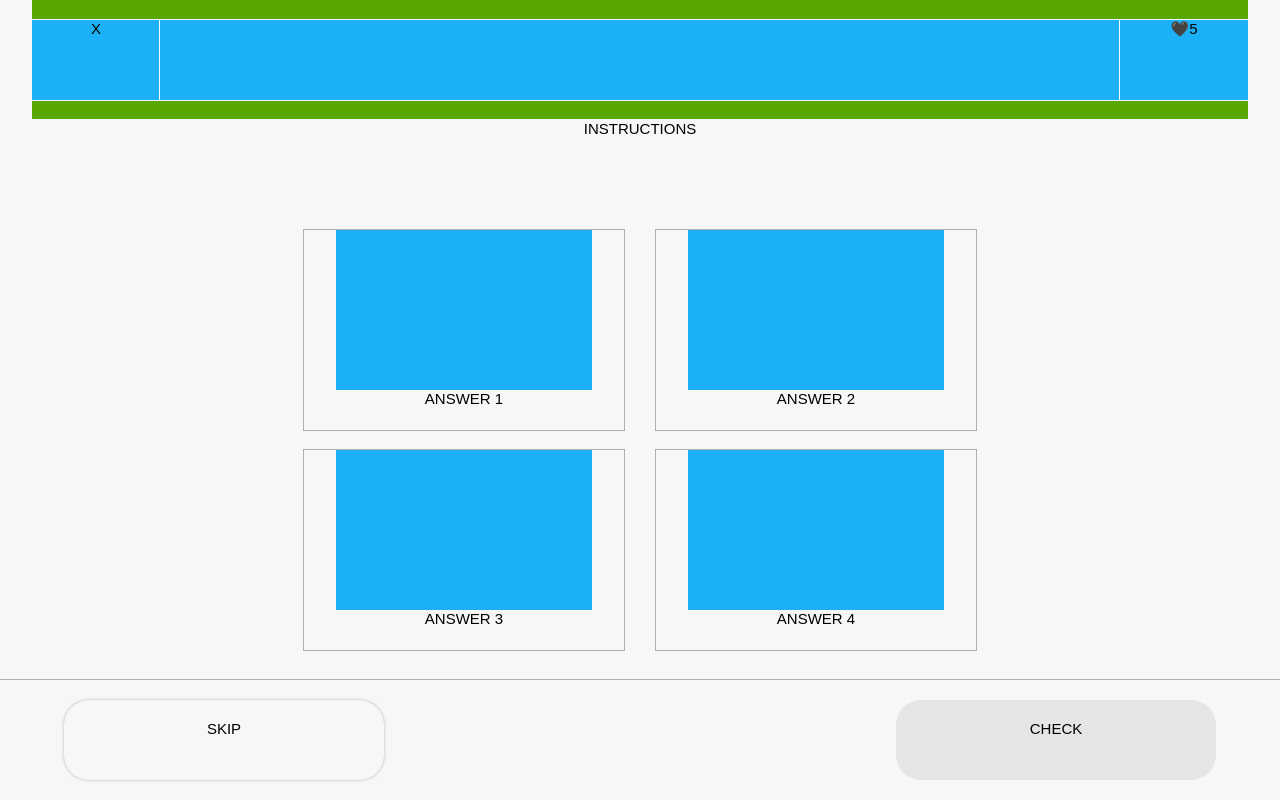
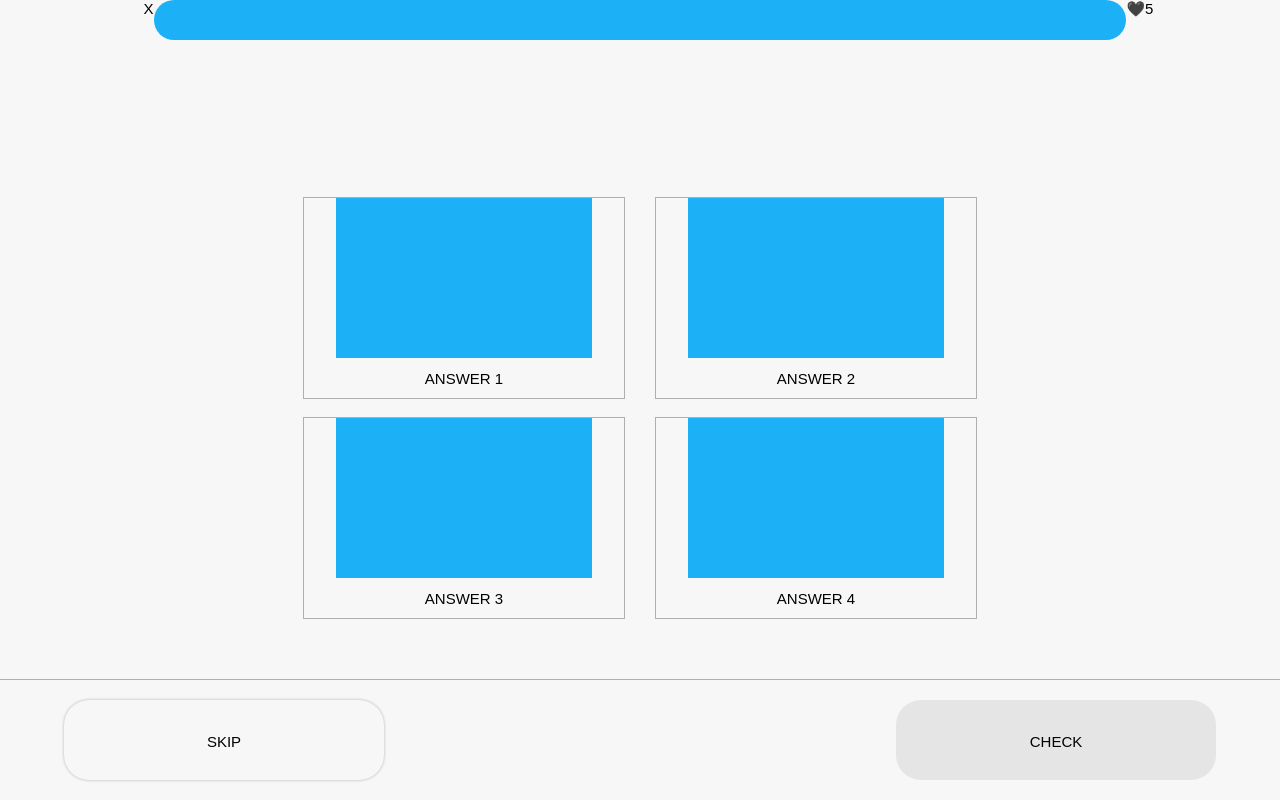
Before and after one commit to ehoover3/lifeskills, a plain HTML site: page index.html in a window 1280 px wide. Drawn offline with Linux system fonts and the light colour scheme.

Commit message:
added js for hover & click events

```diff
--- /dev/null
+++ b/createHTML.js
@@ -0,0 +1,128 @@
+function createHTML() {
+  let quizGame = document.createElement("div");
+  quizGame.className = "quizGame";
+  document.body.appendChild(quizGame);
+
+  let top = document.createElement("div");
+  top.className = "top";
+  quizGame.appendChild(top);
+
+  let top_container_x_AND_progressBar_AND_hearts = document.createElement(
+    "div"
+  );
+  top_container_x_AND_progressBar_AND_hearts.className =
+    "top_container_x_AND_progressBar_AND_hearts";
+  top.appendChild(top_container_x_AND_progressBar_AND_hearts);
+
+  let top_x = document.createElement("div");
+  top_x.className = "top_x";
+  top_x.innerHTML = "X";
+  top_container_x_AND_progressBar_AND_hearts.appendChild(top_x);
+
+  let top_progressBar = document.createElement("div");
+  top_progressBar.className = "top_progressBar";
+  top_container_x_AND_progressBar_AND_hearts.appendChild(top_progressBar);
+
+  let top_progressBar_percentComplete = document.createElement("div");
+  top_progressBar_percentComplete.className = "top_progressBar_percentComplete";
+  top_progressBar.appendChild(top_progressBar_percentComplete);
+
+  let top_hearts = document.createElement("div");
+  top_hearts.className = "top_hearts";
+  top_hearts.innerHTML = "&#128420;5";
+  top_container_x_AND_progressBar_AND_hearts.appendChild(top_hearts);
+
+  let middle = document.createElement("div");
+  middle.className = "middle";
+  quizGame.appendChild(middle);
+
+  let middle_instructions = document.createElement("div");
+  middle_instructions.className = "middle_instructions";
+  middle.appendChild(middle_instructions);
+
+  let middle_answerBoxes = document.createElement("div");
+  middle_answerBoxes.className = "middle_answerBoxes";
+  middle.appendChild(middle_answerBoxes);
+  // middle_answer1
+  let middle_answer1 = document.createElement("div");
+  middle_answer1.className = "middle_answer1";
+  middle_answerBoxes.appendChild(middle_answer1);
+
+  let middle_answer1_image = document.createElement("div");
+  middle_answer1_image.className = "middle_answer1_image";
+  middle_answer1.appendChild(middle_answer1_image);
+
+  let middle_answer1_text = document.createElement("div");
+  middle_answer1_text.className = "middle_answer1_text";
+  middle_answer1_text.innerHTML = "ANSWER 1";
+  middle_answer1.appendChild(middle_answer1_text);
+  // middle_answer2
+  let middle_answer2 = document.createElement("div");
+  middle_answer2.className = "middle_answer2";
+  middle_answerBoxes.appendChild(middle_answer2);
+
+  let middle_answer2_image = document.createElement("div");
+  middle_answer2_image.className = "middle_answer2_image";
+  middle_answer2.appendChild(middle_answer2_image);
+
+  let middle_answer2_text = document.createElement("div");
+  middle_answer2_text.className = "middle_answer2_text";
+  middle_answer2_text.innerHTML = "ANSWER 2";
+  middle_answer2.appendChild(middle_answer2_text);
+  // middle_answer3
+  let middle_answer3 = document.createElement("div");
+  middle_answer3.className = "middle_answer3";
+  middle_answerBoxes.appendChild(middle_answer3);
+
+  let middle_answer3_image = document.createElement("div");
+  middle_answer3_image.className = "middle_answer3_image";
+  middle_answer3.appendChild(middle_answer3_image);
+
+  let middle_answer3_text = document.createElement("div");
+  middle_answer3_text.className = "middle_answer3_text";
+  middle_answer3_text.innerHTML = "ANSWER 3";
+  middle_answer3.appendChild(middle_answer3_text);
+  // middle_answer4
+  let middle_answer4 = document.createElement("div");
+  middle_answer4.className = "middle_answer4";
+  middle_answerBoxes.appendChild(middle_answer4);
+
+  let middle_answer4_image = document.createElement("div");
+  middle_answer4_image.className = "middle_answer4_image";
+  middle_answer4.appendChild(middle_answer4_image);
+
+  let middle_answer4_text = document.createElement("div");
+  middle_answer4_text.className = "middle_answer4_text";
+  middle_answer4_text.innerHTML = "ANSWER 4";
+  middle_answer4.appendChild(middle_answer4_text);
+
+  let bottom = document.createElement("div");
+  bottom.className = "bottom";
+  quizGame.appendChild(bottom);
+
+  let bottom_container_skipButton_AND_checkButton = document.createElement(
+    "div"
+  );
+  bottom_container_skipButton_AND_checkButton.className =
+    "bottom_container_skipButton_AND_checkButton";
+  bottom.appendChild(bottom_container_skipButton_AND_checkButton);
+
+  let bottom_skipButton = document.createElement("div");
+  bottom_skipButton.className = "bottom_skipButton";
+  bottom_container_skipButton_AND_checkButton.appendChild(bottom_skipButton);
+
+  let bottom_skipButton_text = document.createElement("div");
+  bottom_skipButton_text.className = "bottom_skipButton_text";
+  bottom_skipButton_text.innerHTML = "SKIP";
+  bottom_skipButton.appendChild(bottom_skipButton_text);
+
+  let bottom_checkButton = document.createElement("div");
+  bottom_checkButton.className = "bottom_checkButton";
+  bottom_container_skipButton_AND_checkButton.appendChild(bottom_checkButton);
+
+  let bottom_checkButton_text = document.createElement("div");
+  bottom_checkButton_text.className = "bottom_checkButton_text";
+  bottom_checkButton_text.innerHTML = "CHECK";
+  bottom_checkButton.appendChild(bottom_checkButton_text);
+}
+createHTML();
--- /dev/null
+++ b/functions.js
@@ -0,0 +1,116 @@
+// EDUCATION:  Facial Recognition & Conversation AI
+
+// TO DO:  Make Quiz Function with pagination
+// TO DO:  Make screen - load screen with random quote
+// TO DO:  Make screen - lessons
+// TO DO:  Make screen - stories
+// TO DO:  Make screen - profile
+// TO DO:  Make screen - league
+// TO DO:  Make screen - shop (able to buy a house, clothes & other things for profile)
+// TO DO:  Make Camera able to read user's nonverbals & identify emotions
+// facial recognition, then full body
+// TO DO:  Make Camera able to match identified nonverbal with similar images (i.e. donald duck frowning face)
+
+// GLOBAL VARIABLES
+let quizGame = document.querySelector(".quizGame");
+let top_x = document.querySelector(".top_x");
+let top_progressBar = document.querySelector(".top_progressBar");
+let top_progressBar_percentComplete = document.querySelector(
+  ".top_progressBar_percentComplete"
+);
+let top_hearts = document.querySelector(".top_hearts");
+let middle_instructions = document.querySelector(".middle_instructions");
+let middle_answer1 = document.querySelector(".middle_answer1");
+let middle_answer1_image = document.querySelector(".middle_answer1_image");
+let middle_answer1_text = document.querySelector(".middle_answer1_text");
+let middle_answer2 = document.querySelector(".middle_answer2");
+let middle_answer2_image = document.querySelector(".middle_answer2_image");
+let middle_answer2_text = document.querySelector(".middle_answer2_text");
+let middle_answer3 = document.querySelector(".middle_answer3");
+let middle_answer3_image = document.querySelector(".middle_answer3_image");
+let middle_answer3_text = document.querySelector(".middle_answer3_text");
+let middle_answer4 = document.querySelector(".middle_answer4");
+let middle_answer4_image = document.querySelector(".middle_answer4_image");
+let middle_answer4_text = document.querySelector(".middle_answer4_text");
+let bottom_skipButton = document.querySelector(".bottom_skipButton");
+let bottom_skipButton_text = document.querySelector(".bottom_skipButton_text");
+let bottom_checkButton = document.querySelector(".bottom_checkButton");
+let bottom_checkButton_text = document.querySelector(
+  ".bottom_checkButton_text"
+);
+
+// CLICK EVENT
+let answerBox_click = function (event) {
+  let answerBox = event.currentTarget;
+  middle_answer1.style.backgroundColor = "#f7f7f7"; // POLAR
+  middle_answer2.style.backgroundColor = "#f7f7f7"; // POLAR
+  middle_answer3.style.backgroundColor = "#f7f7f7"; // POLAR
+  middle_answer4.style.backgroundColor = "#f7f7f7"; // POLAR
+  answerBox.style.backgroundColor = "#58cc02"; // FEATHER GREEN
+  bottom_checkButton.style.backgroundColor = "#58cc02"; // FEATHER GREEN
+  bottom_checkButton_text.style.backgroundColor = "#58cc02"; // FEATHER GREEN
+};
+
+// MOUSEOVER EVENTS
+let answerBox_mouseOver = function (event) {
+  let answerBox = event.currentTarget;
+  // answer box
+  if (answerBox.style.backgroundColor !== "rgb(88, 204, 2)") {
+    // rgb(88, 204, 2) === FEATHER GREEN
+    answerBox.style.backgroundColor = "#afafaf"; // HARE
+  }
+
+  // #89e219; // MASK GREEN
+};
+
+let checkBox_mouseOver = function (event) {
+  let checkBox = event.currentTarget;
+  // answer box
+  if (checkBox.style.backgroundColor === "rgb(88, 204, 2)") {
+    // rgb(88, 204, 2) === FEATHER GREEN
+    bottom_checkButton.style.backgroundColor = "#89e219"; // MASK GREEN
+    bottom_checkButton_text.style.backgroundColor = "#89e219"; // MASK GREEN
+  }
+};
+
+// MOUSEOUT EVENT
+let answerBox_mouseOut = function (event) {
+  let answerBox = event.currentTarget;
+
+  // answer box
+  if (answerBox.style.backgroundColor !== "rgb(88, 204, 2)") {
+    // rgb(88, 204, 2) === FEATHER GREEN
+    answerBox.style.backgroundColor = "#f7f7f7"; // POLAR
+  }
+
+  // #89e219; // MASK GREEN
+};
+
+let checkBox_mouseOut = function (event) {
+  let checkBox = event.currentTarget;
+  // answer box
+  if (checkBox.style.backgroundColor !== "rgb(88, 204, 2)") {
+    // rgb(88, 204, 2) === FEATHER GREEN
+    bottom_checkButton.style.backgroundColor = "#58cc02"; // FEATHER GREEN
+    bottom_checkButton_text.style.backgroundColor = "#58cc02"; // FEATHER GREEN
+  }
+};
+
+// CLICK LISTENER
+middle_answer1.addEventListener("click", answerBox_click);
+middle_answer2.addEventListener("click", answerBox_click);
+middle_answer3.addEventListener("click", answerBox_click);
+middle_answer4.addEventListener("click", answerBox_click);
+bottom_checkButton.addEventListener("click", answerBox_click);
+// MOUSEOVER LISTENER
+middle_answer1.addEventListener("mouseover", answerBox_mouseOver);
+middle_answer2.addEventListener("mouseover", answerBox_mouseOver);
+middle_answer3.addEventListener("mouseover", answerBox_mouseOver);
+middle_answer4.addEventListener("mouseover", answerBox_mouseOver);
+bottom_checkButton.addEventListener("mouseover", checkBox_mouseOver);
+// MOUSEOUT LISTENER
+middle_answer1.addEventListener("mouseout", answerBox_mouseOut);
+middle_answer2.addEventListener("mouseout", answerBox_mouseOut);
+middle_answer3.addEventListener("mouseout", answerBox_mouseOut);
+middle_answer4.addEventListener("mouseout", answerBox_mouseOut);
+bottom_checkButton.addEventListener("mouseout", checkBox_mouseOut);
--- a/index.html
+++ b/index.html
@@ -15,46 +15,7 @@
   </head>
 
   <body>
-    <div class="quizGame">
-      <div class="top">
-        <div class="top_container_x_AND_progressBar_AND_hearts">
-          <div class="top_x">X</div>
-          <div class="top_progressBar"></div>
-          <div class="top_hearts">&#128420;5</div>
-        </div>
-      </div>
-      <div class="middle">
-        <div class="middle_instructions">INSTRUCTIONS</div>
-        <div class="middle_answerBoxes">
-          <div class="middle_answer1">
-            <div class="middle_answer1_image"></div>
-            <div class="middle_answer1_text">ANSWER 1</div>
-          </div>
-          <div class="middle_answer2">
-            <div class="middle_answer2_image"></div>
-            <div class="middle_answer2_text">ANSWER 2</div>
-          </div>
-          <div class="middle_answer3">
-            <div class="middle_answer3_image"></div>
-            <div class="middle_answer3_text">ANSWER 3</div>
-          </div>
-          <div class="middle_answer4">
-            <div class="middle_answer4_image"></div>
-            <div class="middle_answer4_text">ANSWER 4</div>
-          </div>
-        </div>
-      </div>
-      <div class="bottom">
-        <div class="bottom_container_skipButton_AND_checkButton">
-          <div class="bottom_skipButton">
-            <div class="bottom_skipButton_text">SKIP</div>
-          </div>
-            <div class="bottom_checkButton">
-            <div class="bottom_checkButton_text">CHECK</div>
-          </div>
-      </div>
-    </div>
-
-    <script src="./lifeskills.js"></script>
+    <script src="./createHTML.js"></script>
+    <script src="./functions.js"></script>
   </body>
 </html>
--- a/main.css
+++ b/main.css
@@ -1,6 +1,6 @@
 .brandColors {
   /* CORE BRAND COLORS */
-  color: #58cc02; /* FEATHER GREEN  */
+  color: #58cc02; /* FEATHER GREEN */
   color: #89e219; /* MASK GREEN */
   color: #777777; /* WOLF */
   color: #ffffff; /* WHITE */
@@ -86,33 +86,50 @@ body {
   justify-content: center;
 }
 .top_container_x_AND_progressBar_AND_hearts {
-  background-color: var(--color_d4_treeFrog);
+  background-color: var(--color_a1_polar);
   height: 15vh;
   width: 95vw;
-  outline: var(--color_a1_polar) 1px solid;
+  /* outline: var(--color_a1_polar) 1px solid; */
   display: flex;
   justify-content: center;
-  align-items: center;
+  /* align-items: center; */
 }
 .top_x {
-  background-color: var(--color_e6_macaw);
-  height: 10vh;
+  background-color: var(--color_a1_polar);
+  height: 5vh;
   width: 10vw;
-  outline: var(--color_a1_polar) 1px solid;
-  text-align: center;
+  /* outline: var(--color_a1_polar) 1px solid; */
+  text-align: right;
+}
+
+.top_x:hover {
+  color: var(--color_a3_hare);
 }
 .top_progressBar {
+  width: 100%;
   background-color: var(--color_e6_macaw);
-  height: 10vh;
-  width: 75vw;
-  outline: var(--color_a1_polar) 1px solid;
+  height: 5vh;
+  width: 80vw;
+  /* outline: var(--color_a1_polar) 1px solid; */
+  border-radius: 25px; /* rounded corner */
 }
+.top_progressBar_percentComplete {
+  width: 20%;
+  background-color: var(--color_a3_hare);
+  border-radius: 25px; /* rounded corner */
+}
+
 .top_hearts {
-  background-color: var(--color_e6_macaw);
-  height: 10vh;
+  background-color: var(--color_a1_polar);
+  height: 5vh;
   width: 10vw;
-  outline: var(--color_a1_polar) 1px solid;
-  text-align: center;
+  /* outline: var(--color_a1_polar) 1px solid; */
+  text-align: left;
+  /* align-items: center; */
+}
+
+.top_hearts:hover {
+  color: var(--color_a3_hare);
 }
 
 .middle {
@@ -125,7 +142,7 @@ body {
 }
 .middle_instructions {
   background-color: var(--color_a1_polar);
-  height: 10vh;
+  height: 15px;
   width: 100vw;
   outline: var(--color_a1_polar) 1px solid;
   text-align: center;
@@ -150,9 +167,9 @@ body {
   flex-wrap: wrap;
 }
 
-.middle_answer1:hover {
+/* .middle_answer1:hover {
   background-color: var(--color_a2_swan);
-}
+} */
 
 .middle_answer1_image {
   background-color: var(--color_e6_macaw);
@@ -163,7 +180,7 @@ body {
 
 .middle_answer1_text {
   /* background-color: var(--color_a1_polar); */
-  height: 5vh;
+  height: 15px;
   width: 25vw;
   text-align: center;
 }
@@ -177,9 +194,9 @@ body {
   justify-content: center;
   flex-wrap: wrap;
 }
-.middle_answer2:hover {
+/* .middle_answer2:hover {
   background-color: var(--color_a2_swan);
-}
+} */
 
 .middle_answer2_image {
   background-color: var(--color_e6_macaw);
@@ -189,7 +206,7 @@ body {
 }
 .middle_answer2_text {
   /* background-color: var(--color_a1_polar); */
-  height: 5vh;
+  height: 15px;
   width: 25vw;
   text-align: center;
 }
@@ -204,9 +221,9 @@ body {
   flex-wrap: wrap;
 }
 
-.middle_answer3:hover {
+/* .middle_answer3:hover {
   background-color: var(--color_a2_swan);
-}
+} */
 
 .middle_answer3_image {
   background-color: var(--color_e6_macaw);
@@ -216,7 +233,7 @@ body {
 }
 .middle_answer3_text {
   /* background-color: var(--color_a1_polar); */
-  height: 5vh;
+  height: 15px;
   width: 25vw;
   text-align: center;
 }
@@ -230,9 +247,9 @@ body {
   justify-content: center;
   flex-wrap: wrap;
 }
-.middle_answer4:hover {
+/* .middle_answer4:hover {
   background-color: var(--color_a2_swan);
-}
+} */
 
 .middle_answer4_image {
   background-color: var(--color_e6_macaw);
@@ -242,7 +259,7 @@ body {
 }
 .middle_answer4_text {
   /* background-color: var(--color_a1_polar); */
-  height: 5vh;
+  height: 15px;
   width: 25vw;
   text-align: center;
 }
@@ -281,7 +298,7 @@ body {
 
 .bottom_skipButton_text {
   /* background-color: var(--color_a1_polar); */
-  height: 5vh;
+  height: 15px;
   width: 15vw;
   /* outline: var(--color_a1_polar) 1px solid; */
   text-align: center;
@@ -300,7 +317,7 @@ body {
 }
 .bottom_checkButton_text {
   background-color: var(--color_a2_swan);
-  height: 5vh;
+  height: 15px;
   width: 15vw;
   /* outline: var(--color_a1_polar) 1px solid; */
   text-align: center;
```
Also changed, not shown: OLDindex.html (+45 -0 lines), lifeskills.js (deleted, +0 -283 lines).
